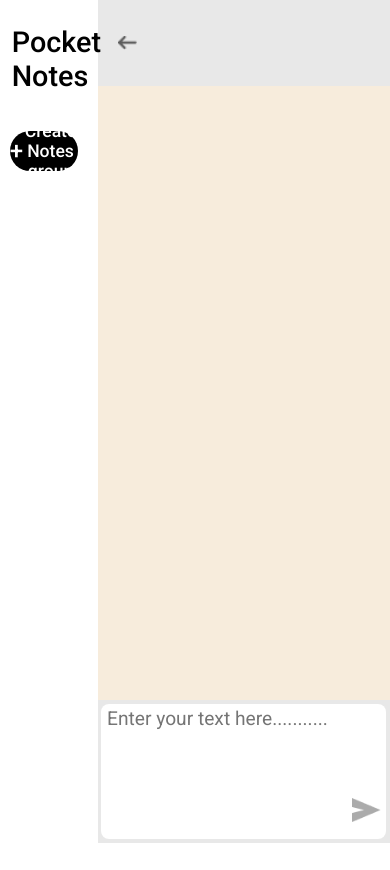
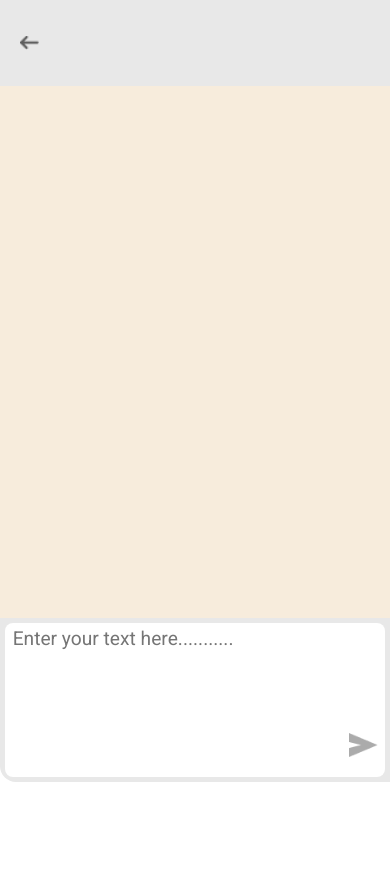
Before and after one commit to shimakri62946569/pocket-notes, a React (Create React App) app: page /write/1 in a window 390 px wide. After the commit the page ends 844 px from the top, so only its background shows below. Built offline with nearby package versions, Linux system fonts and the light colour scheme; a web font is replaced by a local one.

Commit message:
fixing pc and phone responsive

```diff
--- a/src/App.css
+++ b/src/App.css
@@ -145,33 +145,13 @@ body, html{
     justify-content: flex-end;
 }
 
-.display_block{
-  width: 100%;
-  display: block;
-}
-
-.display_none{
-  width: 100%;
-  display: none;
-}
-
-
 
 @media screen and (max-width: 500px) {
-    /* .leftsidebar{
-      width: 100%;
-      display: none;
-    } */
 
-
-    /* .default{
-      display: block;
-      width: 100%;
-    } */
 
     .create_group{
       height: 17rem;
-      width: 25rem;
+      width: 97%;
       display: flex;
       flex-direction: column;
       justify-content: space-evenly;
--- a/src/App.js
+++ b/src/App.js
@@ -6,7 +6,7 @@ import './App.css';
 import { useEffect, useState, useRef  } from 'react';
 
 function App() {
-  const [nav, setNav] = useState(true)
+
   const [take, setTake] = useState(false)
   const [input, setInput] = useState(false);
   const [userName, setUserName] = useState('');
@@ -50,15 +50,23 @@ function App() {
       setColor4(false)
       setColor5(false)
       setColor6(false)
-      // Create a new array with the updated data
       const newUsers = [...users, newUser];
       setUsers(newUsers);
 
-      // Update localStorage with the new array
       localStorage.setItem('users', JSON.stringify(newUsers));
     }
   }
 
+  const [isMobile, setIsMobile] = useState(window.innerWidth <= 500);
+  useEffect(() => {
+    const handleResize = () => {
+      setIsMobile(window.innerWidth <= 500);
+    };
+    window.addEventListener('resize', handleResize);
+    return () => {
+      window.removeEventListener('resize', handleResize);
+    };
+  }, []);
 
   return (
     <Router>
@@ -82,17 +90,27 @@ function App() {
           </div>
         </div>
       </div>
+      {
+        isMobile ?
+          <>
+            <Routes>
+                <Route path='/' element={<Leftsidebar take={take} setInput={setInput} isMobile={isMobile}></Leftsidebar>}></Route>
+                <Route path='/write/:noteId' element={<Write users={users}></Write>}></Route>
+            </Routes>
+          </>
+        :
+          <>
             <div className='leftsidebar'>
               <Leftsidebar take={take} setInput={setInput}></Leftsidebar>
             </div>
             <div className='default'>
-        {/* <Default></Default> */}
               <Routes>
-            <Route path='/write/:noteId' element={<Write setNav={setNav} users={users}></Write>}></Route>
+                <Route path='/write/:noteId' element={<Write users={users}></Write>}></Route>
                 <Route path='/' element={<Default></Default>}></Route>
               </Routes>
-
             </div>
+          </>
+      }
     </div>
     </Router>
   );
--- a/src/components/Leftsidebar.jsx
+++ b/src/components/Leftsidebar.jsx
@@ -2,7 +2,7 @@ import React, { useEffect, useState } from 'react';
 import styles from '../styles/leftsidebar.module.css';
 import Note from './Note';
 
-const Leftsidebar = ({ take, setInput }) => {
+const Leftsidebar = ({ isMobile, take, setInput }) => {
   const [data, setData] = useState([]);
   const [selectedNote, setSelectedNote] = useState(null);
 
@@ -23,19 +23,20 @@ const Leftsidebar = ({ take, setInput }) => {
       <p className={styles.p}>Pocket Notes</p>
       <div className={styles.btn_and_notes}>
         <button onClick={() => setInput(true)} className={styles.roboto_500}>
-          <span style={{marginRight: '0rem'}}>+</span>Create Notes group
+          <span>+</span>Create Notes group
         </button>
         <div className={styles.items}>
           <div className={styles.notes}>
             {data.map((element) => (
               <Note
+                isMobile={isMobile}
                 id={element.id}
                 key={element.id}
                 username={element.userName}
                 shortname={element.shortName}
                 usercolor={element.userColor}
-                isSelected={selectedNote === element.id} // Pass isSelected prop
-                onSelect={() => handleNoteSelect(element.id)} // Pass onSelect prop
+                isSelected={selectedNote === element.id}
+                onSelect={() => handleNoteSelect(element.id)}
               />
             ))}
           </div>
--- a/src/components/Note.jsx
+++ b/src/components/Note.jsx
@@ -2,7 +2,7 @@ import React, { useState } from 'react'
 import styles from '../styles/notes.module.css'
 import { Link, useNavigate } from 'react-router-dom'
 
-const Note = ({id, username, shortname, usercolor, isSelected, onSelect }) => {
+const Note = ({isMobile, id, username, shortname, usercolor, isSelected, onSelect }) => {
   const [bg, setBg] = useState(false)
   const navigate = useNavigate()
   return (
--- a/src/components/Write.jsx
+++ b/src/components/Write.jsx
@@ -6,14 +6,14 @@ import backimg from '../assets/backimg.png';
 import Text from './Text';
 import { useNavigate, useParams } from 'react-router-dom';
 
-const Write = ({setNav, users }) => {
+const Write = ({ users }) => {
   const navigate = useNavigate()
   const { noteId } = useParams();
   const [userName, setUserName] = useState('');
   const [userColor, setUserColor] = useState('');
   const [shortname, setShortname] = useState('');
   const [newText, setNewText] = useState('');
-  const [myTexts, setMyTexts] = useState([]); // Initialize as an empty array
+  const [myTexts, setMyTexts] = useState([]);
 
   useEffect(() => {
     console.log('useEffect run');
@@ -22,7 +22,7 @@ const Write = ({setNav, users }) => {
       setUserName(user.userName);
       setUserColor(user.userColor);
       setShortname(user.shortName);
-      setMyTexts(user.texts ? Object.values(user.texts) : []); // Set the user's texts
+      setMyTexts(user.texts ? Object.values(user.texts) : []);
     }
   }, [noteId, users]);
 
@@ -32,7 +32,7 @@ const Write = ({setNav, users }) => {
 
   const handleKeyDown = (e) => {
     if (e.key === 'Enter') {
-      e.preventDefault(); // Prevent the default behavior (creating a new line)
+      e.preventDefault();
       handleSubmit();
     }
   }
@@ -51,13 +51,11 @@ const Write = ({setNav, users }) => {
       if (user.id === parseInt(noteId)) {
         user.texts = user.texts || {};
 
-        // Increment the textCount and timeCount
         user.textCount = (user.textCount || 0) + 1;
 
-        // Create a new text entry object
         user.texts[`text${user.textCount}`] = {
           data: newText,
-          date: formatDate(new Date()), // Format the date
+          date: formatDate(new Date()),
           time: new Date().toLocaleTimeString(),
         };
 
@@ -66,26 +64,21 @@ const Write = ({setNav, users }) => {
       return user;
     });
 
-    // Update the component state to reflect the changes
     setMyTexts(Object.values(updatedUsers.find((user) => user.id === parseInt(noteId)).texts || {}));
 
-    // Update localStorage with the updated array while keeping existing data intact
     const updatedArray = users.map((user) => {
       if (user.id === parseInt(noteId)) {
         return updatedUsers.find((u) => u.id === user.id);
       }
       return user;
     });
+
     localStorage.setItem('users', JSON.stringify(updatedArray));
-
-    // Clear the textarea
     setNewText('');
   }
 
-  const handleBack = (e) => {
-      e.preventDefault()
+  const handleBack=  () => {
       navigate('/')
-      setNav(true)
   }
 
   return (
--- a/src/styles/default.module.css
+++ b/src/styles/default.module.css
@@ -54,7 +54,3 @@
     position: relative;
     top: 6%;
 }
-
-*{
-    /* border: 2px solid red; */
-}
--- a/src/styles/leftsidebar.module.css
+++ b/src/styles/leftsidebar.module.css
@@ -6,7 +6,7 @@
 .container{
     position: relative;
     width: 100%;
-    height: 100%;
+    height: 100vh;
     background-color: #ffff;
 }
 
@@ -39,8 +39,6 @@
 }
 
 .items{
-    /* margin-left: 10%; */
-    /* padding-left: 5%; */
     width: 91%;
     height: 90%;
 }
@@ -65,11 +63,17 @@
 }
 
 @media screen and (max-width: 500px){
-    .btn_and_notes > button{
-        margin-left: 10%;
+    .btn_and_notes > button {
+        margin-left: 0%;
+        width: 85%;
+        margin: auto auto;
+    }
+
+    .btn_and_notes{
+        top: 5%;
     }
 
     .container > p{
-        margin-left: 5%;
+        left: 8%;
     }
 }
--- a/src/styles/notes.module.css
+++ b/src/styles/notes.module.css
@@ -1,16 +1,12 @@
 .container{
     display: flex;
     align-items: center;
-    /* justify-content: center; */
     height: 4.5rem;
-    /* height: 100%; */
     width: 100%;
     position: relative;
-    /* background-color: #F7ECDC; */
     border-top-left-radius: 1.5rem;
     border-bottom-left-radius: 1.5rem;
     padding-left: 1rem;
-    /* margin-bottom: 2%; */
 }
 
 .active{
@@ -20,7 +16,6 @@
 .circle{
     height: 3.2rem;
     width: 3.2rem;
-    /* background-color: blue; */
     border-radius: 50%;
     margin-right: 1.2rem;
     display: flex;
--- a/src/styles/text.module.css
+++ b/src/styles/text.module.css
@@ -9,7 +9,7 @@
 .date_section{
    display: flex;
    flex-direction: column;
-   margin-right: 4%;
+   margin-right: 3%;
    font-family: roboto;
    font-weight: 500;
    font-size: 0.9rem;
@@ -19,15 +19,14 @@
 .container{
     display: flex;
     margin-left: 3%;
-    /* justify-content: space-evenly; */
 }
 
 @media screen and (max-width: 500px){
-    .date_section{
-        margin-right: 7%;
+    .container > p{
+        width: 50%;
     }
 
-    .container > p{
-        width: 15rem;
+    .date_section{
+        margin-right: 10%;
     }
 }
--- a/src/styles/write.module.css
+++ b/src/styles/write.module.css
@@ -1,8 +1,7 @@
 .container{
-    /* background-color: aqua; */
     width: 100%;
     height: 97%;
-    /* z-index: 5; */
+    height: 97vh;
 }
 
 .container > header{
@@ -54,18 +53,21 @@
     resize: none;
 }
 
-@media screen and (max-width: 500px){
+
+@media screen and (max-width: 500px) {
     .container > header > img{
         display: block;
-        margin-left: 1.3rem;
+        margin-left: 5%;
     }
 
     .container > main{
-        height: 75%;
+        height: 65%;
     }
 
     .container > footer{
-        height: 17.5%;
-        border-bottom-left-radius: 0rem;
+
+        height: 20%;
     }
+
+
 }
```
Also changed, not shown: src/components/Default.jsx (line endings or trailing spaces), src/components/Text.jsx (line endings or trailing spaces). Lines whose indentation alone changed are shown as unchanged.
